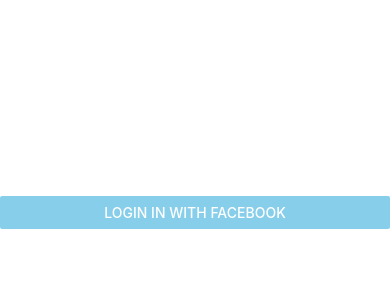
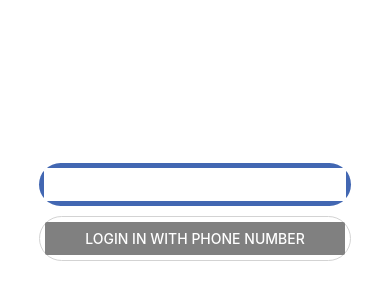
Before and after one commit to majid-mokhtari/finch-ui, a React Native app: screen / in a window 390 px wide. Shown: the part 210-510 px from the top of the page. Built offline with nearby package versions, Linux system fonts and the light colour scheme.

Commit message:
button styles

```diff
--- a/src/components/Login.js
+++ b/src/components/Login.js
@@ -1,5 +1,5 @@
 import React, { Component } from 'react';
-import { View,  Button } from 'react-native';
+import { View, Text, Button, StyleSheet } from 'react-native';
 
 class Login extends Component {
 
@@ -20,15 +20,46 @@
 
     render(){
         return (
-            <View style={{flex: 1, justifyContent: 'center'}}>
-                <Button
-                    onPress={this.logInFacebook.bind(this)}
-                    title="LOGIN IN WITH FACEBOOK"
-                    color="skyblue"
-                >LOGIN WITH FACEBOOK</Button>
+            <View style={styles.loginWrapper}>
+                <View style={styles.fbBtn}>
+                  <Button
+                      onPress={this.logInFacebook.bind(this)}
+                      title="LOGIN IN WITH FACEBOOK"
+                      color="white" />
+                </View>
+                <View style={styles.phoneBtn}>
+                  <Button
+                      onPress={this.logInFacebook.bind(this)}
+                      title="LOGIN IN WITH PHONE NUMBER"
+                      color="grey" />
+                </View>
           </View>
         )
     }
 }
 
+const styles = StyleSheet.create({
+  loginWrapper: {
+    flex: 1,
+    alignItems: 'center',
+    justifyContent: 'center'
+  },
+  fbBtn: {
+    backgroundColor: "#4267b2",
+    padding: 5,
+    width: '80%',
+    borderRadius: 50
+  },
+  phoneBtn: {
+    backgroundColor: "white",
+    borderWidth: 1,
+    borderColor: 'lightgrey',
+    borderWidth: 1,
+    padding: 5,
+    width: '80%',
+    borderRadius: 50,
+    marginTop: 10
+  },
+});
+
 export default Login;
```
